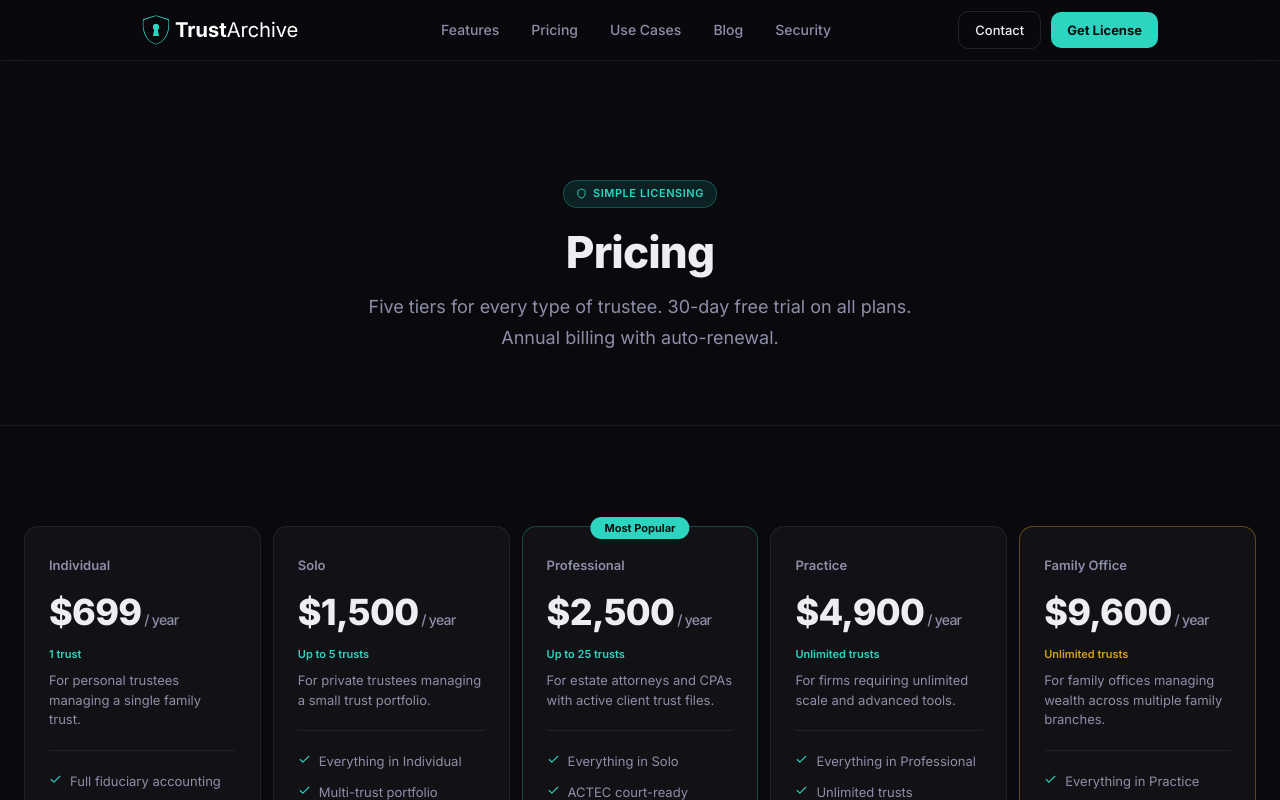
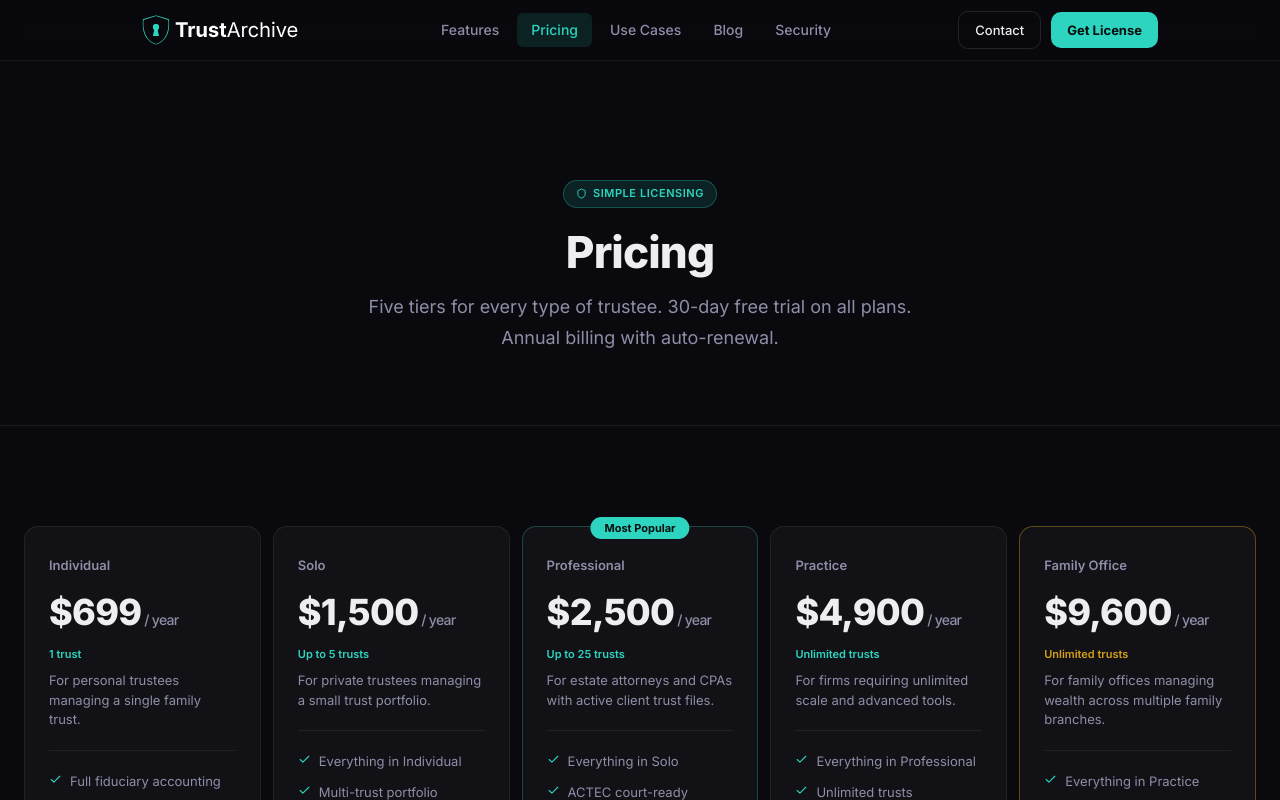
Before and after one commit to apvera-admin/trustarchive, a Next.js app: page /pricing in a window 1280 px wide. Shown: the top 800 px of the page. Built offline with nearby package versions, Linux system fonts and the light colour scheme.

Commit message:
Update Nav.js

```diff
--- a/components/Nav.js
+++ b/components/Nav.js
@@ -1,11 +1,20 @@
 'use client';
 import { useState } from 'react';
 import Link from 'next/link';
+import { usePathname } from 'next/navigation';
 import { Shield, Menu, X } from 'lucide-react';
-import Image from 'next/image';
 
 export default function Nav() {
   const [open, setOpen] = useState(false);
+  const pathname = usePathname();
+
+  const links = [
+    ['Features',  '/features'],
+    ['Pricing',   '/pricing'],
+    ['Use Cases', '/use-cases'],
+    ['Blog',      '/blog'],
+    ['Security',  '/security'],
+  ];
 
   return (
     <nav style={{
@@ -16,25 +25,24 @@ export default function Nav() {
     }}>
       <div className="container" style={{ display: 'flex', alignItems: 'center', justifyContent: 'space-between', height: 60 }}>
 
-        {/* Logo */}
         <Link href="/" style={{ display: 'flex', alignItems: 'center', textDecoration: 'none' }}>
-  <img
-    src="/logo.svg"
-    alt="TrustArchive"
-    style={{ height: 48, width: 'auto' }}
-  />
-</Link>
+          <img src="/logo.svg" alt="TrustArchive" style={{ height: 48, width: 'auto' }} />
+        </Link>
 
-        {/* Desktop links */}
         <div style={{ display: 'flex', alignItems: 'center', gap: 4 }} className="nav-desktop">
-          <Link href="/features" className="nav-link">Features</Link>
-          <Link href="/pricing" className="nav-link">Pricing</Link>
-          <Link href="/use-cases" className="nav-link">Use Cases</Link>
-          <Link href="/blog" className="nav-link">Blog</Link>
-          <Link href="/security" className="nav-link">Security</Link>
+          {links.map(([label, href]) => {
+            const active = pathname === href;
+            return (
+              <Link key={href} href={href} className="nav-link" style={{
+                color: active ? 'var(--accent)' : 'var(--text-2)',
+                background: active ? 'var(--accent-dim)' : 'transparent',
+              }}>
+                {label}
+              </Link>
+            );
+          })}
         </div>
 
-        {/* CTA */}
         <div style={{ display: 'flex', alignItems: 'center', gap: 10 }}>
           <Link href="/contact" className="btn-secondary" style={{ padding: '8px 16px', fontSize: 13 }}>Contact</Link>
           <Link href="/pricing" className="btn-primary" style={{ padding: '8px 16px', fontSize: 13 }}>Get License</Link>
@@ -48,13 +56,13 @@ export default function Nav() {
         </div>
       </div>
 
-      {/* Mobile menu */}
       {open && (
         <div style={{ borderTop: '1px solid var(--border)', background: 'var(--bg-surface)', padding: '16px 32px 24px' }}>
-          {[['Home', '/'], ['Features', '/features'], ['Use Cases', '/use-cases'], ['Blog', '/blog'], ['Security', '/security'], ['Pricing', '/pricing']].map(([label, href]) => (
+          {[['Home', '/'], ...links, ['Contact', '/contact']].map(([label, href]) => (
             <Link key={href} href={href} onClick={() => setOpen(false)} style={{
               display: 'block', padding: '12px 0', fontSize: 15, fontWeight: 500,
-              color: 'var(--text-2)', borderBottom: '1px solid var(--border)', textDecoration: 'none',
+              color: pathname === href ? 'var(--accent)' : 'var(--text-2)',
+              borderBottom: '1px solid var(--border)', textDecoration: 'none',
             }}>
               {label}
             </Link>
```
